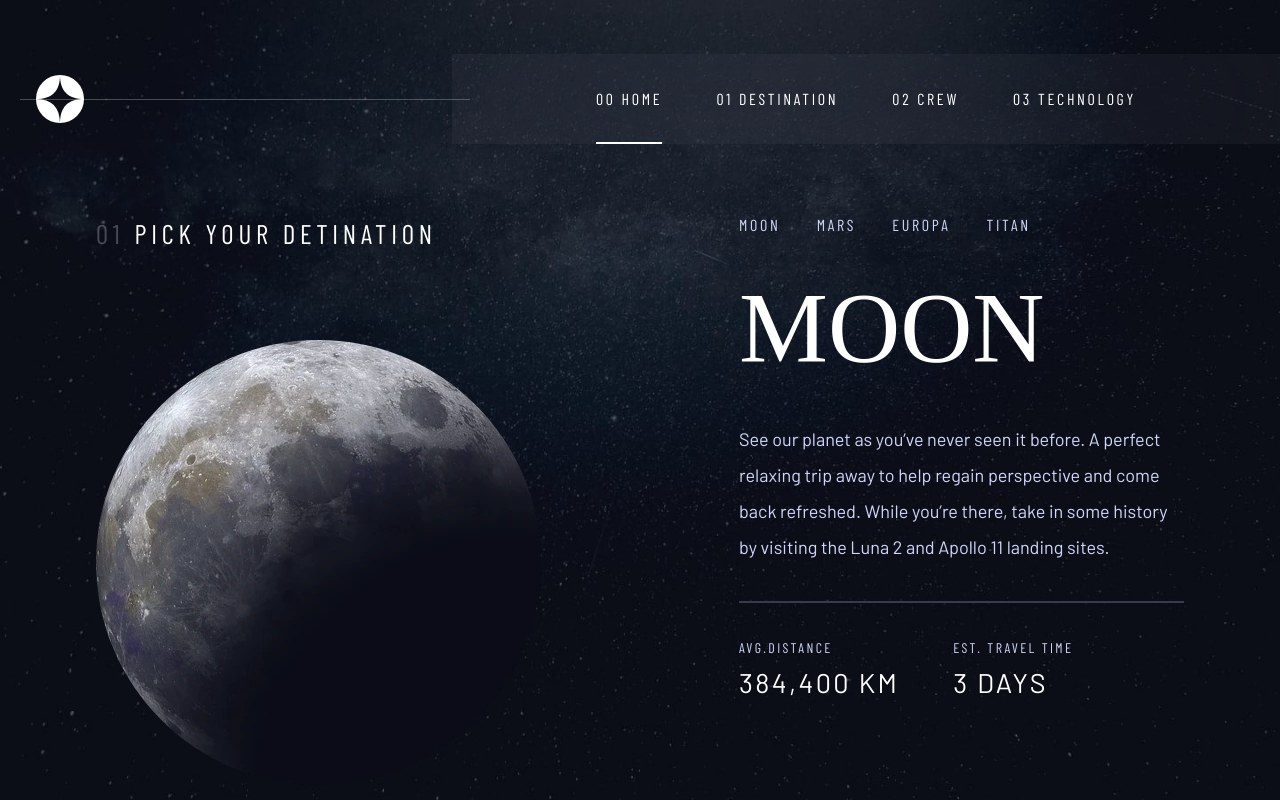
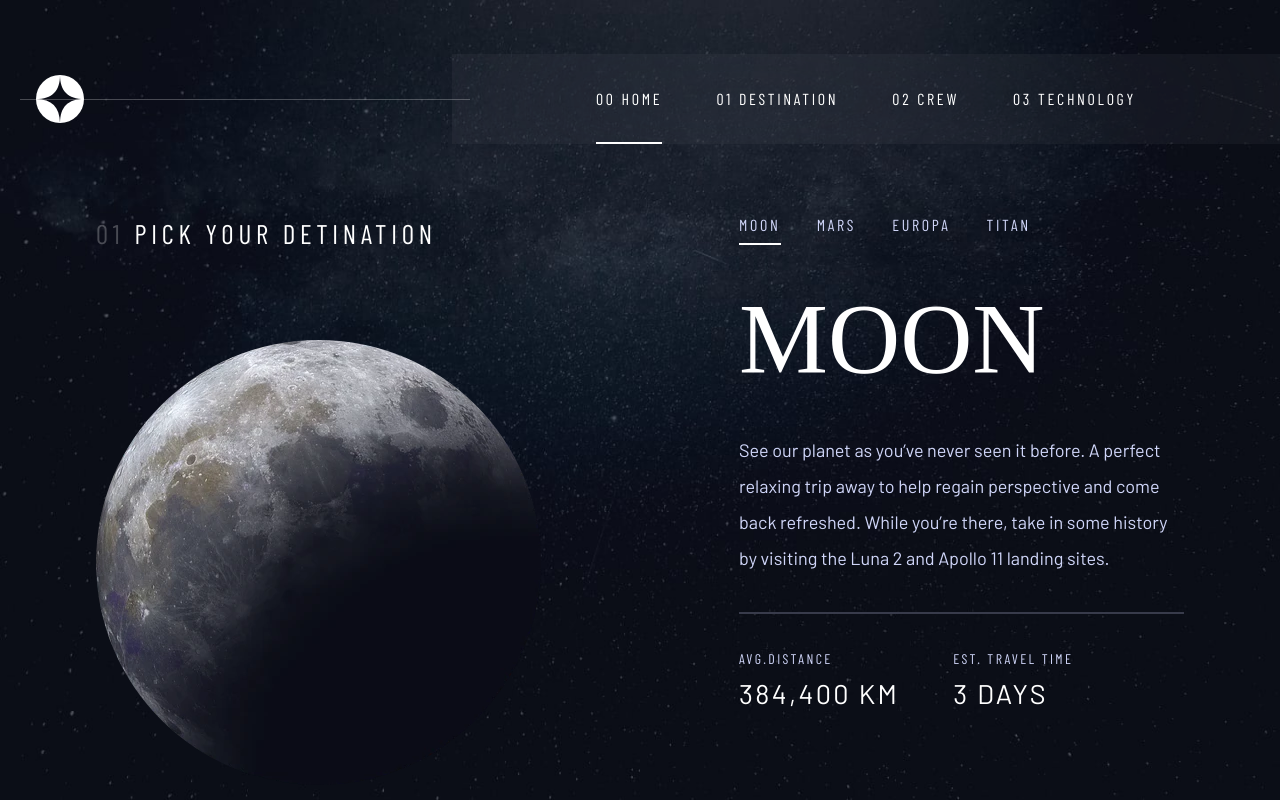
Before and after one commit to ViGoS12/space-tourism, a React (Create React App) app: page /destination in a window 1280 px wide. Built offline with nearby package versions, Linux system fonts and the light colour scheme; a web font is replaced by a local one.

Commit message:
Added Destination menu hover

```diff
--- a/src/pages/Destination.tsx
+++ b/src/pages/Destination.tsx
@@ -5,6 +5,7 @@ import styles from './scss/Destination.module.scss'
 import data from '../data/data.json'
 
 import { memo, useCallback, useState } from 'react'
+import classNames from 'classnames'
 
 const Destination: React.FC = () => {
   const [planetId, setPlanetId] = useState(0)
@@ -32,7 +33,12 @@ const Destination: React.FC = () => {
           <ul className={styles.destination__list}>
             {data.destinations.map((planetInfo, idx) => (
               <li
-                className={styles.destination__item}
+                className={classNames(
+                  styles.destination__item,
+                  planetId === idx
+                    ? styles.destination__active
+                    : styles.destination__hover
+                )}
                 key={idx}
                 onClick={() => onChangePlanet(idx)}>
                 {planetInfo.name}
--- a/src/pages/scss/Destination.module.scss
+++ b/src/pages/scss/Destination.module.scss
@@ -62,6 +62,21 @@
     color: $lightblue;
     line-height: 1rem;
     letter-spacing: 2.7px;
+    :hover {
+      border-bottom: 2px solid #fff;
+      padding-bottom: 0.5rem;
+    }
+  }
+
+  &__active {
+    border-bottom: 2px solid #fff;
+    padding-bottom: 0.5rem;
+  }
+
+  &__hover {
+    &:hover {
+      border-bottom: 2px solid rgba(255, 255, 255, 0.5);
+    }
   }
 
   &__text {
```
